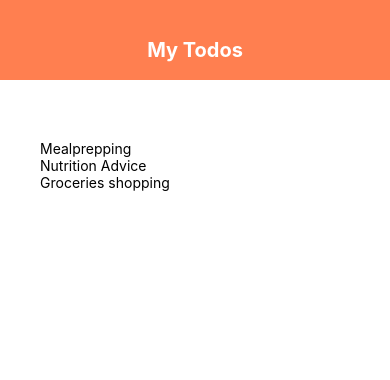
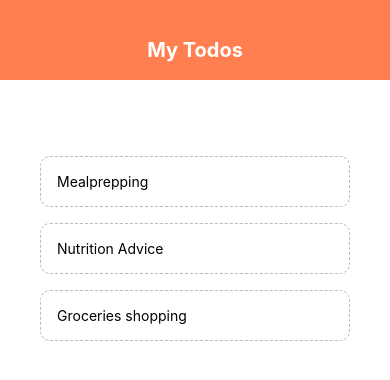
Before and after one commit to FrankyDesigner123/todo_prototype_reactnative, a React Native app: screen / in a window 390 px wide. Shown: the top 380 px of the page. Built offline with nearby package versions, Linux system fonts and the light colour scheme.

Commit message:
TodoItem component + delete w/ touchableOpacity

```diff
--- a/App.js
+++ b/App.js
@@ -2,15 +2,20 @@
 import { StyleSheet, Text, View, FlatList } from 'react-native';
 
 import Header from './components/header';
-
+import TodoItem from './components/todoItem';
 export default function App() {
 
-  const [todos, setTodo] = useState([
+  const [todos, setTodos] = useState([
     { text: 'Mealprepping', key: '1' },
     { text: 'Nutrition Advice', key: '2' },
     { text: 'Groceries shopping', key: '3' },
+  ]);
 
-  ]);
+  const pressHandler = (key) => {
+    setTodos((prevTodos) => {
+      return prevTodos.filter(todo => todo.key != key);
+    });
+  }
 
   return (
     <View style={styles.container}>
@@ -21,7 +26,7 @@
           <FlatList
             data={todos}
             renderItem={({ item }) =>  (
-              <Text>{item.text}</Text>
+              <TodoItem item={item} pressHandler={pressHandler} />
             )}
           />
         </View>
--- a/components/header.js
+++ b/components/header.js
@@ -14,7 +14,6 @@
 }
 
 const styles = StyleSheet.create({
-
     header: {
         height: 80,
         paddingTop: 38,
--- /dev/null
+++ b/components/todoItem.js
@@ -0,0 +1,25 @@
+import React from 'react';
+import { StyleSheet, Text, TouchableOpacity } from 'react-native';
+
+export default function TodoItem({ item, pressHandler }) {
+
+    return (
+        <TouchableOpacity onPress={() => pressHandler(item.key)}>
+            <Text style={styles.item}>
+                {item.text}
+            </Text>
+        </TouchableOpacity>
+    )
+};
+
+
+const styles = StyleSheet.create({
+    item: {
+        padding: 16,
+        marginTop: 16,
+        borderColor: '#bbb',
+        borderWidth: 1,
+        borderStyle: 'dashed',
+        borderRadius: 10,
+    }
+});
```
